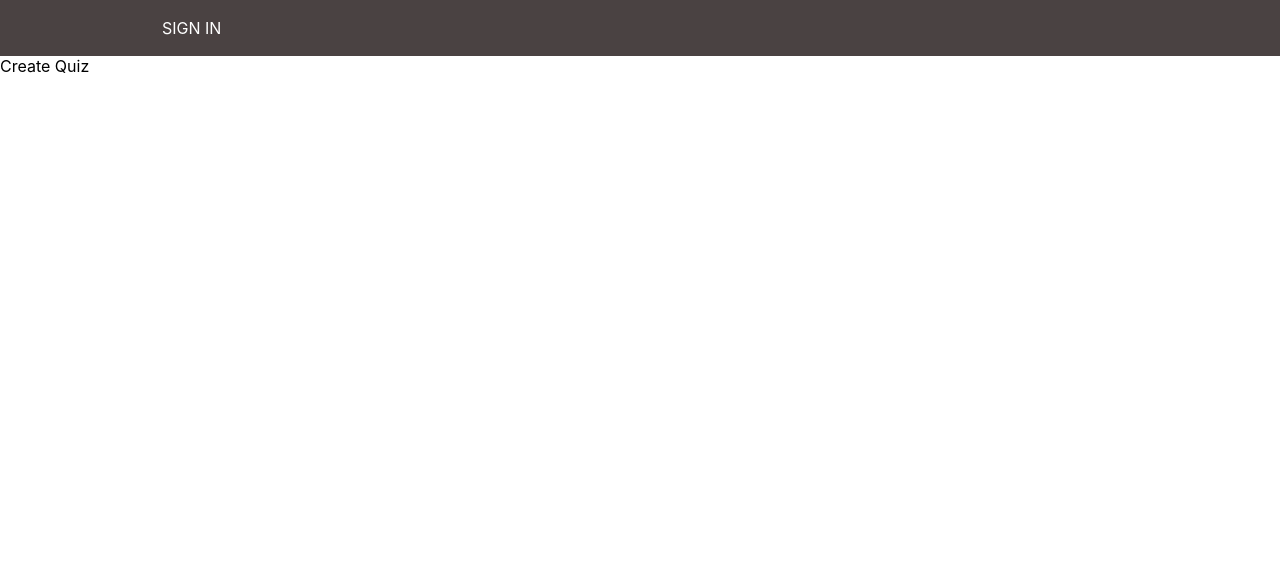
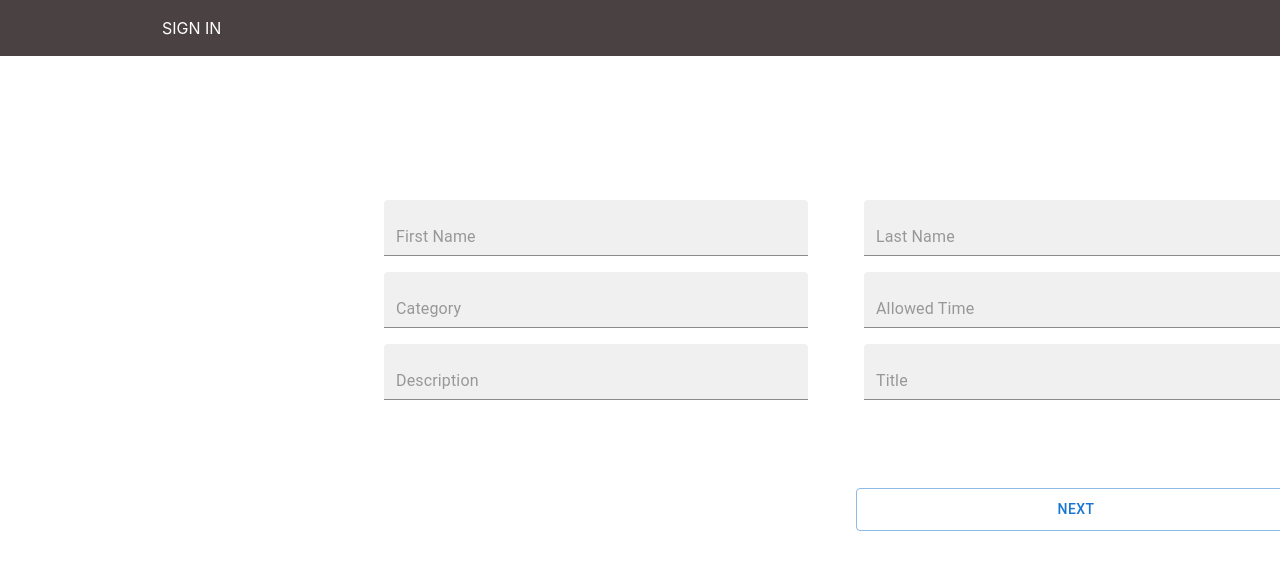
Before and after one commit to NichWayoe/Quizzy, a React (Create React App) app: page /createquiz in a window 1280 px wide. Shown: the top 570 px of the page. Built offline with nearby package versions, Linux system fonts and the light colour scheme; no server answers.

Commit message:
UI for create quiz

```diff
--- a/src/Views/CreateQuizView.react.js
+++ b/src/Views/CreateQuizView.react.js
@@ -1,4 +1,24 @@
+import { FormControl, TextField, Grid, Button } from '@mui/material';
+
 export default function CreateQuizView() {
-    return <div>Create Quiz</div>
+    return <div>
+
+        <FormControl >
+            <Grid container spacing={5} sx={{marginTop:10, padding:2, height:"50%", marginLeft:40, borderRadius:"10%"}}>
+                <Grid container item xs={6} direction="column">
+                    <TextField variant="filled" placeholder="First Name" sx={{padding:1}}/>
+                    <TextField variant="filled" placeholder="Category" sx={{padding:1}}/>
+                    <TextField variant="filled" placeholder="Description" sx={{padding:1}}/>
+
+                    </Grid>
+                <Grid container item xs={6} direction="column">
+                <TextField variant="filled" placeholder="Last Name" sx={{padding:1}}/>
+                <TextField variant="filled" placeholder="Allowed Time" sx={{padding:1}}/>
+                <TextField variant="filled" placeholder="Title" sx={{padding:1}}/>
+                <Button variant="outlined" sx={{padding:1, marginTop:10}}> Next</Button>
+                </Grid>
+            </Grid>
+        </FormControl>
+    </div>
 
 }
```
